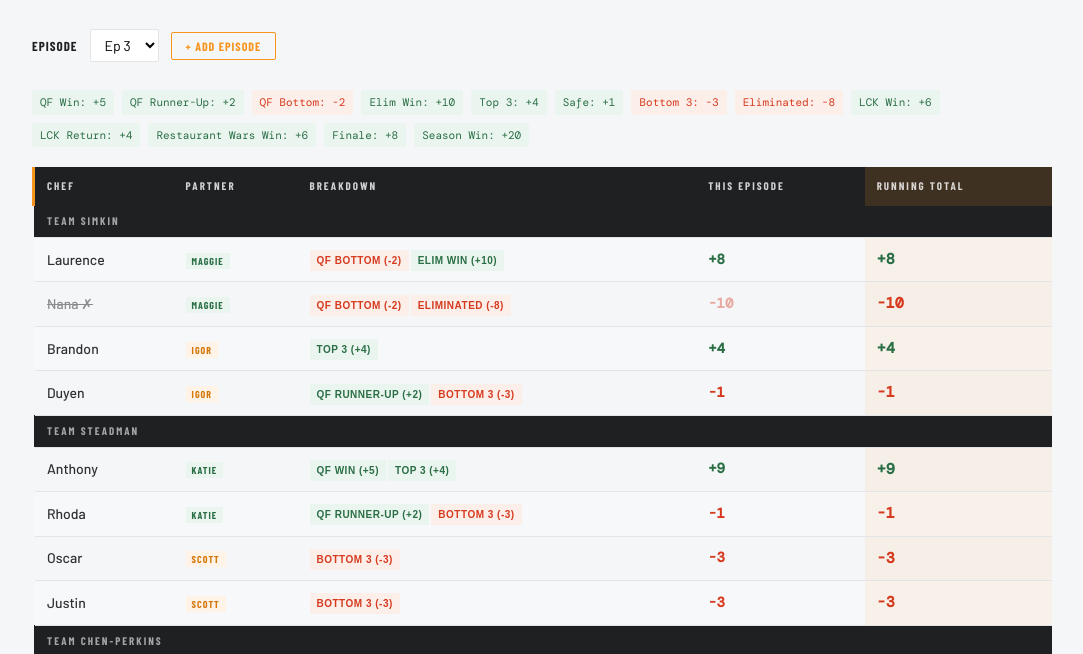
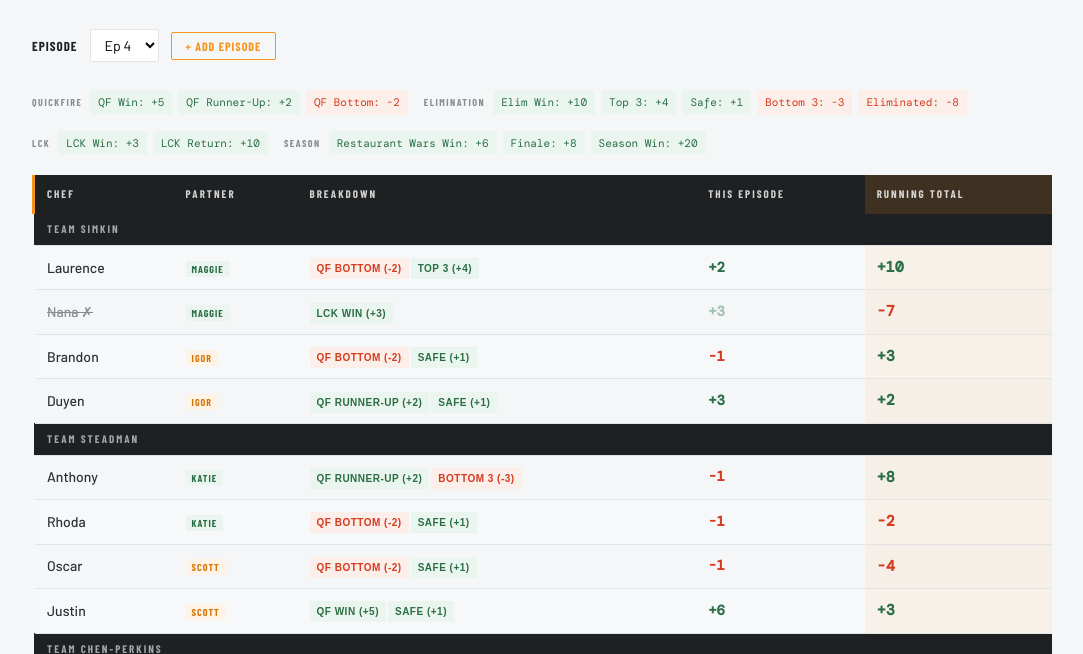
Before and after one commit to maggiesimkin/Top-Chef, a plain HTML site: page index.html in a window 1280 px wide. Shown: the part 704-1358 px from the top of the page, without its empty margins (98-1181 px from the left). Drawn offline with nearby package versions, Linux system fonts and the light colour scheme; a web font is replaced by a local one.

Commit message:
Update index.html

```diff
--- a/index.html
+++ b/index.html
@@ -45,7 +45,7 @@
   .hero h1 .sub-word { color: white; font-size: 0.45em; display: block; font-weight: 600; letter-spacing: 6px; margin-top: 8px; }
   .hero .subtitle { font-size: 15px; font-weight: 300; color: rgba(255,255,255,0.6); max-width: 500px; margin: 0 auto 32px; letter-spacing: 0.3px; }
   .hero-meta { display: inline-flex; border: 1px solid rgba(255,255,255,0.1); border-radius: 2px; flex-wrap: nowrap; }
-  .hero-meta-item { text-align: center; padding: 14px 22px; border-right: 1px solid rgba(255,255,255,0.1); min-width: 0; }
+  .hero-meta-item { text-align: center; padding: 14px 22px; border-right: 1px solid rgba(255,255,255,0.1); min-width: 140px; }
   .hero-meta-item:last-child { border-right: none; }
   .hero-meta-item .num { font-family: 'Barlow Condensed', sans-serif; font-size: 32px; font-weight: 800; color: var(--orange); display: block; line-height: 1; }
   .hero-meta-item .label { font-size: 10px; font-weight: 600; letter-spacing: 2px; text-transform: uppercase; color: rgba(255,255,255,0.4); }
@@ -241,24 +241,14 @@
   <div class="hero-badge">Commissioner's Complete Handbook</div>
   <h1>
     <span class="top-word">Knives</span><span class="hero-knife"><svg width="22" height="90" viewBox="0 0 22 90" fill="none" xmlns="http://www.w3.org/2000/svg">
-      <!-- BLADE: tip at top-center, spine straight on left, belly curves right -->
-      <!-- Main blade body -->
       <path d="M10 2 C10 2 7 4 7 8 L6 52 L16 52 C16 52 16 38 14 22 C12 10 10 2 10 2Z" fill="#C4C5C6"/>
-      <!-- Spine (left flat of blade - slightly lighter to show thickness) -->
       <path d="M10 2 C10 2 7 4 7 8 L6 52 L8 52 L8.5 10 Z" fill="#DADADB"/>
-      <!-- Blade bevel / grind line -->
       <line x1="8" y1="10" x2="14.5" y2="51" stroke="#AEAFB0" stroke-width="0.5"/>
-      <!-- BOLSTER: wide collar, slightly wider than handle, acts as guard -->
       <rect x="4" y="52" width="14" height="5" rx="0.5" fill="#8A8B8C"/>
-      <!-- Bolster highlight top edge -->
       <line x1="4" y1="52" x2="18" y2="52" stroke="#B0B1B2" stroke-width="0.5"/>
-      <!-- HANDLE: dark composite/wood -->
       <rect x="5.5" y="57" width="11" height="30" rx="2" fill="#2E2E2E"/>
-      <!-- Handle top highlight -->
       <rect x="5.5" y="57" width="11" height="2" rx="1" fill="#484848"/>
-      <!-- Handle bottom cap -->
       <rect x="5.5" y="84" width="11" height="3" rx="1.5" fill="#222"/>
-      <!-- THREE RIVETS (brass/gold colored) -->
       <circle cx="11" cy="63.5" r="2" fill="#9A8060"/>
       <circle cx="11" cy="63.5" r="1.2" fill="#C4A882"/>
       <circle cx="11" cy="71.5" r="2" fill="#9A8060"/>
@@ -273,7 +263,6 @@
     <div class="hero-meta-item"><span class="num">3</span><span class="label">Couples</span></div>
     <div class="hero-meta-item"><span class="num">12</span><span class="label">Chefs Drafted</span></div>
     <div class="hero-meta-item"><span class="num">4</span><span class="label">Draft Rounds</span></div>
-    <div class="hero-meta-item"><span class="num">13</span><span class="label">Chefs Available</span></div>
   </div>
 </div>
 
@@ -459,8 +448,8 @@
     <table>
       <thead><tr><th>Event</th><th>Points</th><th>Notes</th></tr></thead>
       <tbody>
-        <tr><td>LCK Win (survives elimination)</td><td class="pts pos">+6</td><td>Scored in the week the LCK episode airs, not the main episode</td></tr>
-        <tr><td>Chef returns from LCK to main competition</td><td class="pts pos">+4</td><td>Bonus on top of LCK win; re-activates the chef on their couple&rsquo;s roster</td></tr>
+        <tr><td>LCK Win (survives elimination)</td><td class="pts pos">+3</td><td>Scored in the week the LCK episode airs, not the main episode</td></tr>
+        <tr><td>Chef returns from LCK to main competition</td><td class="pts pos">+10</td><td>Bonus on top of LCK win; re-activates the chef on their couple&rsquo;s roster</td></tr>
       </tbody>
     </table>
   </div>
@@ -559,8 +548,6 @@
     </div>
   </div>
 
-
-
   <h3>Last Chance Kitchen Edge Cases</h3>
   <div class="rule-box">
     <div class="rule-box-header">Rule: Chef Returns from LCK</div>
@@ -568,8 +555,6 @@
       <p>When a chef re-enters the main competition from LCK, they are automatically re-activated on their original couple&rsquo;s roster. The returning chef scores the +4 return bonus and resumes normal scoring from that episode forward.</p>
     </div>
   </div>
-
-
 
   <h3>Commissioner Decision Point</h3>
   <div class="commissioner-choice">
@@ -690,9 +675,11 @@
         <tr><td>Safe / Middle</td><td class="pts pos">+1</td></tr>
         <tr><td>Bottom 3 (not eliminated)</td><td class="pts neg">&minus;3</td></tr>
         <tr><td>Eliminated</td><td class="pts neg">&minus;8</td></tr>
-        <tr><td>LCK Win</td><td class="pts pos">+6</td></tr>
-        <tr><td>Return from LCK</td><td class="pts pos">+4</td></tr>
+        <tr><td>LCK Win</td><td class="pts pos">+3</td></tr>
+        <tr><td>Return from LCK</td><td class="pts pos">+10</td></tr>
         <tr><td>Restaurant Wars winning team</td><td class="pts pos">+6</td></tr>
+        <tr><td>Reach the finale</td><td class="pts pos">+8</td></tr>
+        <tr><td>Win the season</td><td class="pts pos">+20</td></tr>
       </tbody>
     </table>
   </div>
@@ -804,8 +791,6 @@
 
     <div id="score-entry"></div>
 
-
-
     <div style="margin-top:48px;">
       <h3 style="font-family:'Barlow Condensed',sans-serif;font-size:20px;font-weight:800;text-transform:uppercase;letter-spacing:1px;color:var(--charcoal);border-bottom:2px solid var(--border);padding-bottom:8px;margin-bottom:20px;">Couples Leaderboard</h3>
       <div id="couples-leaderboard"></div>
@@ -828,7 +813,7 @@
 const SCORING = {
   'QF Win': 5, 'QF Runner-Up': 2, 'QF Bottom': -2,
   'Elim Win': 10, 'Top 3': 4, 'Safe': 1, 'Bottom 3': -3, 'Eliminated': -8,
-  'LCK Win': 6, 'LCK Return': 4,
+  'LCK Win': 3, 'LCK Return': 10,
   'Restaurant Wars Win': 6, 'Finale': 8, 'Season Win': 20
 };
 
@@ -847,11 +832,78 @@ const DEFAULT_TEAMS = [
   ]}
 ];
 
+// Ep 3 scores:
+// 0-0-0 Laurence: QF Bottom (-2) + Elim Win (+10) = 8
+// 0-0-1 Nana: QF Bottom (-2) + Eliminated (-8) = -10
+// 0-1-0 Brandon: Top 3 (+4) = 4  [wait, original had 4 — keeping]
+// 0-1-1 Duyen: QF Runner-Up (+2) + Bottom 3 (-3) = -1
+// 1-0-0 Anthony: QF Win (+5) + Top 3 (+4) = 9
+// 1-0-1 Rhoda: QF Runner-Up (+2) + Bottom 3 (-3) = -1  [original had -1]
+// 1-1-0 Oscar: Bottom 3 (-3) = -3
+// 1-1-1 Justin: Bottom 3 (-3) = -3
+// 2-0-0 Jennifer: Bottom 3 (-3) = -3
+// 2-0-1 Sherry: Bottom 3 (-3) = -3
+// 2-1-0 Sieger: Bottom 3 (-3) = -3
+// 2-1-1 Jonathan: Bottom 3 (-3) = -3
+
+// Ep 4 scores:
+// 0-0-0 Laurence: QF Bottom (-2) + Top 3 (+4) = 2
+// 0-0-1 Nana: eliminated, no score
+// 0-1-0 Duyen: QF Runner-Up (+2) = 2  [Duyen is 0-1-0? No — Igor is partner index 1]
+// Wait: teams[0] = Simkin. partners[0]=Maggie (chefs: Laurence, Nana). partners[1]=Igor (chefs: Brandon, Duyen)
+// So: 0-1-0 = Brandon, 0-1-1 = Duyen
+// Brandon: QF Bottom (-2) = -2
+// Duyen: QF Runner-Up (+2) = 2
+// teams[1] = Steadman. partners[0]=Katie (Anthony, Rhoda). partners[1]=Scott (Oscar, Justin)
+// 1-0-0 Anthony: QF Runner-Up (+2) + Bottom 3 (-3) = -1
+// 1-0-1 Rhoda: QF Bottom (-2) = -2
+// 1-1-0 Oscar: QF Bottom (-2) = -2
+// 1-1-1 Justin: QF Win (+5) = 5
+// teams[2] = Chen-Perkins. partners[0]=Yang (Jennifer, Sherry). partners[1]=Nate (Sieger, Jonathan)
+// 2-0-0 Jennifer: QF Win (+5) + Bottom 3 (-3) = 2
+// 2-0-1 Sherry: QF Bottom (-2) + Top 3 (+4) = 2
+// 2-1-0 Sieger: QF Win (+5) + Elim Win (+10) = 15
+// 2-1-1 Jonathan: QF Runner-Up (+2) = 2
+
+let scores = JSON.parse(localStorage.getItem('kofl_scores') || JSON.stringify({
+  "Ep 3__0-0-0": 8, "Ep 3__0-0-1": -10, "Ep 3__0-1-0": 4, "Ep 3__0-1-1": -1,
+  "Ep 3__1-0-0": 9, "Ep 3__1-0-1": -1, "Ep 3__1-1-0": -3, "Ep 3__1-1-1": -3,
+  "Ep 3__2-0-0": -3, "Ep 3__2-0-1": -3, "Ep 3__2-1-0": -3, "Ep 3__2-1-1": -3,
+  "Ep 4__0-0-0": 2, "Ep 4__0-0-1": 3, "Ep 4__0-1-0": -1, "Ep 4__0-1-1": 3,
+  "Ep 4__1-0-0": -1, "Ep 4__1-0-1": -1, "Ep 4__1-1-0": -1, "Ep 4__1-1-1": 6,
+  "Ep 4__2-0-0": 2, "Ep 4__2-0-1": 2, "Ep 4__2-1-0": 15, "Ep 4__2-1-1": 3
+}));
+
+let scoreDetails = JSON.parse(localStorage.getItem('kofl_score_details') || JSON.stringify({
+  "Ep 3__0-0-0": ["QF Bottom", "Elim Win"],
+  "Ep 3__0-0-1": ["QF Bottom", "Eliminated"],
+  "Ep 3__0-1-0": ["Top 3"],
+  "Ep 3__0-1-1": ["QF Runner-Up", "Bottom 3"],
+  "Ep 3__1-0-0": ["QF Win", "Top 3"],
+  "Ep 3__1-0-1": ["QF Runner-Up", "Bottom 3"],
+  "Ep 3__1-1-0": ["Bottom 3"],
+  "Ep 3__1-1-1": ["Bottom 3"],
+  "Ep 3__2-0-0": ["Bottom 3"],
+  "Ep 3__2-0-1": ["Bottom 3"],
+  "Ep 3__2-1-0": ["Bottom 3"],
+  "Ep 3__2-1-1": ["Bottom 3"],
+  "Ep 4__0-0-0": ["QF Bottom", "Top 3"],
+  "Ep 4__0-0-1": ["LCK Win"],
+  "Ep 4__0-1-0": ["QF Bottom", "Safe"],
+  "Ep 4__0-1-1": ["QF Runner-Up", "Safe"],
+  "Ep 4__1-0-0": ["QF Runner-Up", "Bottom 3"],
+  "Ep 4__1-0-1": ["QF Bottom", "Safe"],
+  "Ep 4__1-1-0": ["QF Bottom", "Safe"],
+  "Ep 4__1-1-1": ["QF Win", "Safe"],
+  "Ep 4__2-0-0": ["QF Win", "Bottom 3"],
+  "Ep 4__2-0-1": ["QF Bottom", "Top 3"],
+  "Ep 4__2-1-0": ["QF Win", "Elim Win"],
+  "Ep 4__2-1-1": ["QF Runner-Up", "Safe"]
+}));
+
+let episodes = JSON.parse(localStorage.getItem('kofl_episodes') || '["Ep 3","Ep 4"]');
+let eliminated = JSON.parse(localStorage.getItem('kofl_eliminated') || '{"0-0-1":true}');
 let teams = JSON.parse(localStorage.getItem('kofl_teams') || 'null') || DEFAULT_TEAMS;
-let scores = JSON.parse(localStorage.getItem('kofl_scores') || '{"Ep 3__0-0-0": 8, "Ep 3__0-0-1": -10, "Ep 3__0-1-0": 4, "Ep 3__0-1-1": -1, "Ep 3__1-0-0": 9, "Ep 3__1-0-1": -1, "Ep 3__1-1-0": -3, "Ep 3__1-1-1": -3, "Ep 3__2-0-0": -3, "Ep 3__2-0-1": -3, "Ep 3__2-1-0": -3, "Ep 3__2-1-1": -3}');
-let scoreDetails = JSON.parse(localStorage.getItem('kofl_score_details') || '{"Ep 3__0-0-0": ["QF Bottom", "Elim Win"], "Ep 3__0-0-1": ["QF Bottom", "Eliminated"], "Ep 3__0-1-0": ["Top 3"], "Ep 3__0-1-1": ["QF Runner-Up", "Bottom 3"], "Ep 3__1-0-0": ["QF Win", "Top 3"], "Ep 3__1-0-1": ["QF Runner-Up", "Bottom 3"], "Ep 3__1-1-0": ["Bottom 3"], "Ep 3__1-1-1": ["Bottom 3"], "Ep 3__2-0-0": ["Bottom 3"], "Ep 3__2-0-1": ["Bottom 3"], "Ep 3__2-1-0": ["Bottom 3"], "Ep 3__2-1-1": ["Bottom 3"]}');
-let episodes = JSON.parse(localStorage.getItem('kofl_episodes') || '["Ep 3","Ep 4","Ep 5"]');
-let eliminated = JSON.parse(localStorage.getItem('kofl_eliminated') || '{"0-0-1":true}');
 
 // TABS
 function switchTab(tab) {
@@ -874,10 +926,8 @@ function renderTeams() {
     html += '<div style="font-family:\'Barlow Condensed\',sans-serif;font-size:26px;font-weight:900;text-transform:uppercase;letter-spacing:-0.5px;color:var(--charcoal);margin-bottom:20px;">' + team.name + '</div>';
     team.partners.forEach(function(p, pi) {
       var tag = pi === 0 ? 'tag-a' : 'tag-b';
-      var partnerLabel = pi === 0 ? 'A' : 'B';
       html += '<div class="partner-section">';
       html += '<div style="display:flex;align-items:baseline;gap:10px;margin-bottom:10px;">';
-
       html += '<span style="font-family:\'Barlow Condensed\',sans-serif;font-size:18px;font-weight:800;color:var(--charcoal);">' + p.name + '</span>';
       if (p.fantasyName) {
         html += '<span style="font-family:\'Barlow Condensed\',sans-serif;font-size:13px;font-weight:600;color:var(--muted);font-style:italic;">' + p.fantasyName + '</span>';
@@ -916,7 +966,7 @@ function renderEpisodeSelect() {
   var html = '';
   episodes.forEach(function(ep, i) { html += '<option value="' + i + '">' + ep + '</option>'; });
   sel.innerHTML = html;
-  sel.value = 0;
+  sel.value = episodes.length - 1;
 }
 
 function addEpisode() {
@@ -924,7 +974,7 @@ function addEpisode() {
   episodes.push('Ep ' + next);
   localStorage.setItem('kofl_episodes', JSON.stringify(episodes));
   renderEpisodeSelect();
-  document.getElementById('ep-select').value = 0;
+  document.getElementById('ep-select').value = episodes.length - 1;
   renderScoreEntry();
 }
 
@@ -934,13 +984,24 @@ function renderScoreEntry() {
   var ep = episodes[epIdx];
   var container = document.getElementById('score-entry');
 
-  var pills = '';
-  Object.keys(SCORING).forEach(function(k) {
-    var v = SCORING[k];
-    pills += '<span class="qr-pill ' + (v > 0 ? 'qr-pos' : 'qr-neg') + '">' + k + ': ' + (v > 0 ? '+' : '') + v + '</span>';
+  var pillGroups = [
+    { label: 'Quickfire', keys: ['QF Win', 'QF Runner-Up', 'QF Bottom'] },
+    { label: 'Elimination', keys: ['Elim Win', 'Top 3', 'Safe', 'Bottom 3', 'Eliminated'] },
+    { label: 'LCK', keys: ['LCK Win', 'LCK Return'] },
+    { label: 'Season', keys: ['Restaurant Wars Win', 'Finale', 'Season Win'] }
+  ];
+  var pills = '<div style="display:flex;flex-wrap:wrap;gap:16px;margin-bottom:20px;">';
+  pillGroups.forEach(function(group) {
+    pills += '<div style="display:flex;align-items:center;gap:6px;flex-wrap:wrap;">';
+    pills += '<span style="font-family:\'Barlow Condensed\',sans-serif;font-size:10px;font-weight:700;letter-spacing:1.5px;text-transform:uppercase;color:var(--muted);margin-right:2px;">' + group.label + '</span>';
+    group.keys.forEach(function(k) {
+      var v = SCORING[k];
+      pills += '<span class="qr-pill ' + (v > 0 ? 'qr-pos' : 'qr-neg') + '">' + k + ': ' + (v > 0 ? '+' : '') + v + '</span>';
+    });
+    pills += '</div>';
   });
-
-  var html = '<div class="quick-ref">' + pills + '</div>';
+  pills += '</div>';
+  var html = pills;
   html += '<table class="score-table"><thead><tr><th>Chef</th><th>Partner</th><th>Breakdown</th><th>This episode</th><th style="background:rgba(247,148,29,0.15);">Running Total</th></tr></thead><tbody>';
 
   teams.forEach(function(team, ti) {
@@ -960,7 +1021,7 @@ function renderScoreEntry() {
         html += '<td><span class="partner-tag ' + tagClass + '">' + p.name + '</span></td>';
         var detailKey = ep + '__' + key;
         var events = scoreDetails[detailKey] || [];
-        var SCORING_MAP = {'QF Win':5,'QF Runner-Up':2,'QF Bottom':-2,'Elim Win':10,'Top 3':4,'Safe':1,'Bottom 3':-3,'Eliminated':-8,'LCK Win':6,'LCK Return':4,'Restaurant Wars Win':6,'Finale':8,'Season Win':20};
+        var SCORING_MAP = {'QF Win':5,'QF Runner-Up':2,'QF Bottom':-2,'Elim Win':10,'Top 3':4,'Safe':1,'Bottom 3':-3,'Eliminated':-8,'LCK Win':3,'LCK Return':10,'Restaurant Wars Win':6,'Finale':8,'Season Win':20};
         var pillsHtml = events.map(function(ev) {
           var pts = SCORING_MAP[ev] || 0;
           var pos = pts >= 0;
@@ -970,7 +1031,9 @@ function renderScoreEntry() {
           return '<span style="display:inline-block;font-family:sans-serif;font-size:10px;font-weight:700;letter-spacing:0.5px;text-transform:uppercase;padding:2px 7px;border-radius:1px;margin:1px 2px 1px 0;background:' + bg + ';color:' + col + '">' + ev + ' (' + sign + pts + ')</span>';
         }).join('');
         html += '<td style="white-space:nowrap;">' + (pillsHtml || '<span style="color:var(--muted);font-size:12px;">—</span>') + '</td>';
-        var displayVal = val !== '' ? (val > 0 ? '+' + val : val) : '—'; var valColor = val > 0 ? 'var(--green)' : val < 0 ? 'var(--red)' : 'var(--muted)'; html += '<td style="font-family:\'DM Mono\',monospace;font-size:14px;font-weight:600;color:' + valColor + ';' + (isElim ? 'opacity:0.4;' : '') + '">' + displayVal + '</td>';
+        var displayVal = val !== '' ? (val > 0 ? '+' + val : val) : '—';
+        var valColor = val > 0 ? 'var(--green)' : val < 0 ? 'var(--red)' : 'var(--muted)';
+        html += '<td style="font-family:\'DM Mono\',monospace;font-size:14px;font-weight:600;color:' + valColor + ';' + (isElim ? 'opacity:0.4;' : '') + '">' + displayVal + '</td>';
         html += '<td style="font-family:\'DM Mono\',monospace;font-weight:600;font-size:15px;color:' + totalColor + ';background:rgba(247,148,29,0.07);">' + (total >= 0 ? '+' : '') + total + '</td>';
         html += '</tr>';
       });
@@ -988,13 +1051,6 @@ function getChefTotal(ti, pi, ci) {
     if (scores[key]) total += scores[key];
   });
   return total;
-}
-
-function saveScores() {
-  localStorage.setItem('kofl_scores', JSON.stringify(scores));
-  var msg = document.getElementById('scores-saved-msg');
-  msg.style.display = 'inline';
-  setTimeout(function() { msg.style.display = 'none'; }, 2000);
 }
 
 // LEADERBOARDS
```
